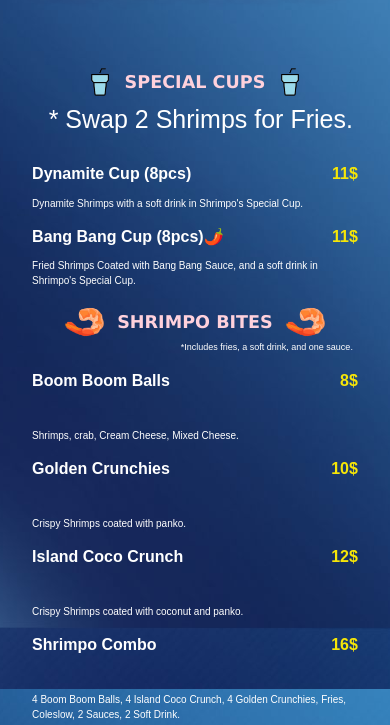
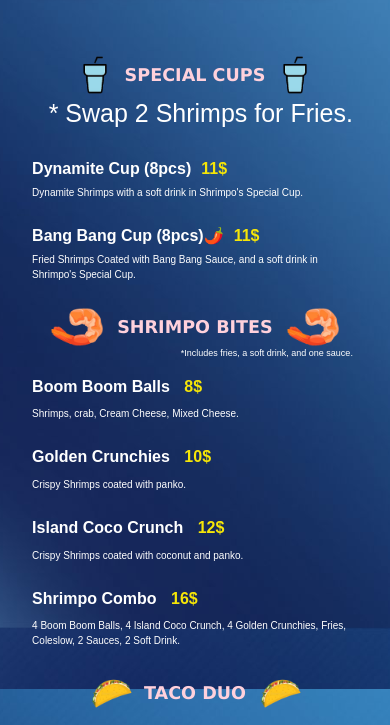
Before and after one commit to ShrimpoMenu/ShrimpoMenu.github.io, a plain HTML site: page index.html in a window 390 px wide. Shown: the part 155-880 px from the top of the page. Drawn offline with Linux system fonts and the light colour scheme.

Commit message:
Update index.html
editing

```diff
--- a/index.html
+++ b/index.html
@@ -17,11 +17,14 @@
             padding: 20px;
             font-size: 1.5em; /* Base font size, will be adjusted for mobile */
             line-height: 1.6; /* Improved readability for body text */
+            -webkit-text-size-adjust: 100%; /* Prevent iOS text inflation */
+            text-size-adjust: 100%; /* Prevent Android text inflation */
         }
         h1 {
             color: #fbe41a;
             font-size: 2.5em;
             font-family: Arial, Helvetica, sans-serif;
+            line-height: 1.2; /* Ensure consistent line height for h1 */
         }
         h2 {
             color:#FFD1DC;
@@ -30,23 +33,36 @@
             font-family: Verdana, Tahoma, sans-serif;
             margin: 0;
             font-size: 1.5em; /* Explicit font size for h2, will be adjusted for mobile */
+            white-space: nowrap; /* Prevent h2 from wrapping if space is tight */
+            flex-shrink: 0; /* Prevent h2 from shrinking too much in flex container */
         }
         .item {
             margin: 20px 0;
             font-size: 100%; /* Relative to parent font size */
+            display: flex; /* Use flexbox for item and price alignment */
+            justify-content: space-between; /* Push price to the right */
+            align-items: flex-start; /* Align text at the top */
+            flex-wrap: wrap; /* Allow content to wrap if needed */
         }
-        .item strong { /* Added for line height on item titles */
+        .item strong {
             line-height: 1.4;
-            display: block; /* Ensures strong takes full width for line-height to apply */
+            display: inline; /* Keep strong inline if part of text */
+            flex-grow: 1; /* Allow strong to take available space */
+            text-align: left; /* Ensure text aligns left within its space */
         }
         .description{
             font-size: medium; /* Relative size */
             line-height: 1.5; /* Improved readability for descriptions */
+            width: 100%; /* Ensure description takes full width below title */
+            text-align: left; /* Align description text left */
+            margin-top: 5px; /* Small space between title and description */
         }
         .price {
             color: #f6e607;
             font-weight: bold;
-            float: right;
+            /* float: right; Removed float */
+            margin-left: 10px; /* Space from title if it's long */
+            flex-shrink: 0; /* Prevent price from shrinking */
         }
         .section {
             max-width: 600px; /* Max width for desktop/tablet */
@@ -60,6 +76,7 @@
             font-weight: bold;
             color: #FFD700;
             font-size: 0.9em; /* Slightly smaller on all screens */
+            line-height: 1.4; /* Ensure consistent line height */
         }
         .logo-container{
             display: flex;
@@ -75,8 +92,8 @@
         .point{
             height: 50px; /* Base height for icons */
             width: auto;
-            /* margin-right: 10px; Removed in favor of gap on parent */
             vertical-align: middle;
+            object-fit: contain; /* Ensure icons fit without distortion */
         }
         .my-flex-container {
             display: flex;
@@ -97,6 +114,8 @@
                 0 0 10px rgba(255, 127, 127, 0.4),
                 0 0 20px rgba(255, 127, 127, 0.3),
                 0 0 40px rgba(255, 127, 127, 0.2);
+            line-height: 1.2; /* Consistent line height for neon text */
+            word-break: break-word; /* Allow long words to break if necessary */
         }
         .signature-heading-group{
             display: flex;
@@ -105,6 +124,9 @@
             margin-top: 30px;
             margin-bottom: 0;
             gap: 15px; /* Spacing between icon and h2 */
+            width: 100%; /* Ensure it takes full width for centering */
+            box-sizing: border-box; /* Include padding in width */
+            padding: 0 5px; /* Small horizontal padding to prevent icons touching edges */
         }
         .sectionp{
             margin-top: 0;
@@ -113,6 +135,8 @@
             font-size: small; /* Relative size */
             text-align: right;
             line-height: 1.5; /* Improved readability */
+            padding-right: 10px; /* Keep consistent padding from right edge */
+            box-sizing: border-box; /* Include padding in width */
         }
 
         /* --- Media Queries for Mobile Responsiveness --- */
@@ -191,10 +215,17 @@
                 margin-top: 25px;
             }
             /* Adjust individual icon sizes if they were hardcoded in HTML */
-            .signature-heading-group img[style] { /* Targets inline styles for point images */
-                height: auto !important; /* Reset inline height to allow media query to control it */
+            /* This is crucial if you set inline styles like 'style="height: 70px;"' directly in HTML */
+            .signature-heading-group img { /* Target all images within the heading group */
+                height: auto !important; /* Override any inline height for responsiveness */
                 max-height: 40px; /* Set a max height for all icons on small screens */
                 width: auto !important; /* Maintain aspect ratio */
+            }
+            .price {
+                font-size: 1em; /* Ensure price remains readable */
+            }
+            .item strong {
+                font-size: 1em; /* Ensure item name remains readable */
             }
         }
 
```
